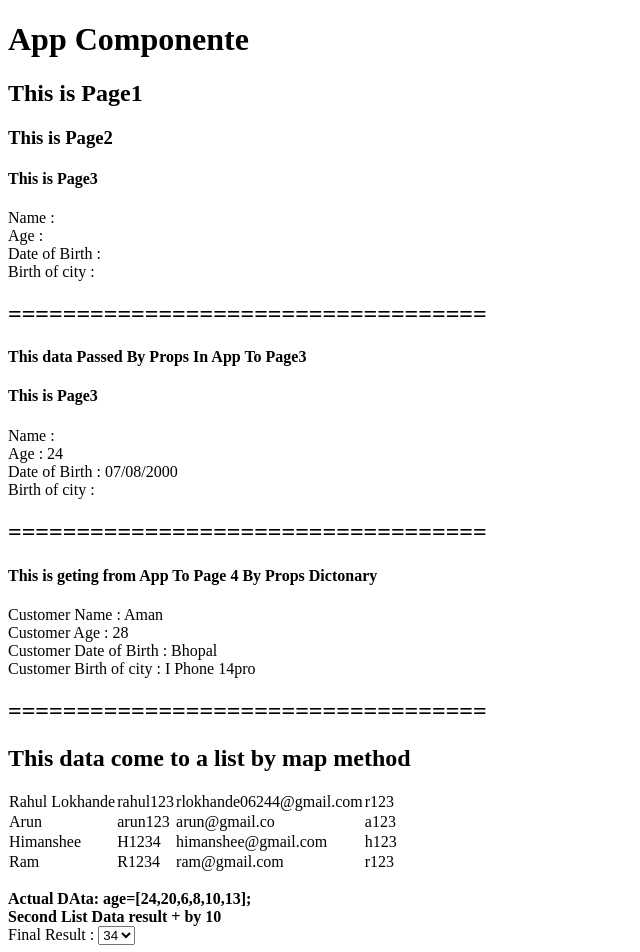
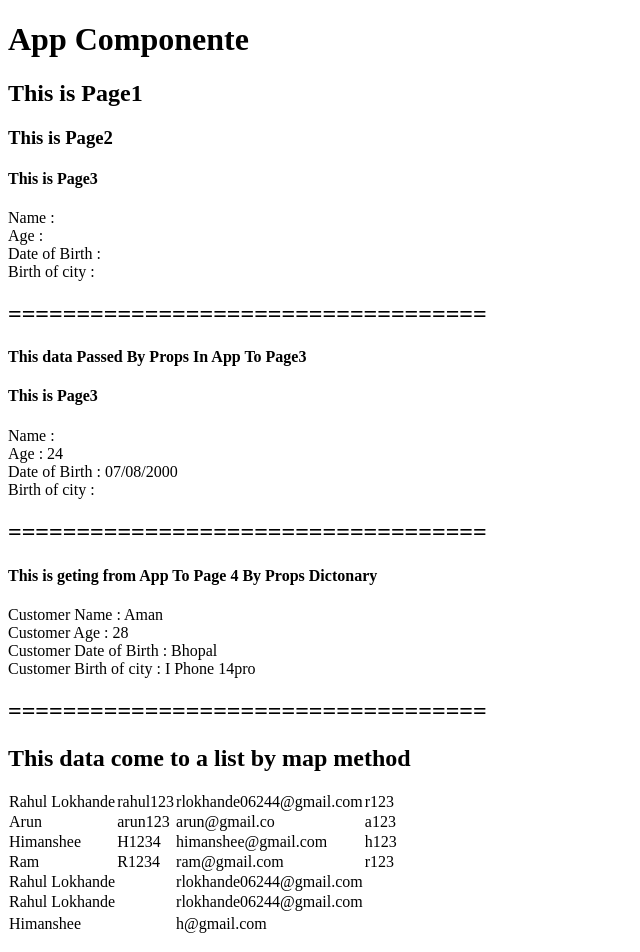
Before and after one commit to rahullokhande123/React_codes, a React (Vite) app: page / in a window 1280 px wide. Shown: the top 952 px of the page, without its empty margins (0-640 px from the left). Built offline with nearby package versions, Linux system fonts and the light colour scheme; data requests are answered from the project's data file.

Commit message:
React.js All Feture

```diff
--- a/db/db.json
+++ b/db/db.json
@@ -27,6 +27,24 @@
       "userid": "R1234",
       "email": "ram@gmail.com",
       "password": "r123"
+    },
+    {
+      "id": "d5af",
+      "name": "Rahul Lokhande",
+      "email": "rlokhande06244@gmail.com"
+    },
+    {
+      "id": "2b1b",
+      "name": "Rahul Lokhande",
+      "email": "rlokhande06244@gmail.com"
+    },
+    {
+      "id": "5df0"
+    },
+    {
+      "id": "51a9",
+      "name": "Himanshee",
+      "email": "h@gmail.com"
     }
   ]
 }
--- a/src/App.jsx
+++ b/src/App.jsx
@@ -72,6 +72,7 @@
   const [cnt,setCnt]=useState(0)
   const [mycnt,setMyCnt]=useState(1)
   const [mydata,setMydata]=useState([])
+  const [input,setInput]=useState({})
 
   const Inc=()=>{
     setCount(count+1)
@@ -124,6 +125,23 @@
       </>
     )
   })
+
+  // ========================================
+
+  const handlSubmit=()=>{
+    let url="http://localhost:3000/Student";
+    axios.post(url,input).then((res)=>{
+      alert("DATA Posted")
+
+    })
+  }
+
+  const handleInput=(e)=>{
+    let name=e.target.name
+    let value=e.target.value
+    setInput(values=>({...values,[name]:value}))
+    console.log(input)
+  }
 
   return(
 
@@ -202,7 +220,9 @@
     </table>
    <h2>=====================================</h2>
 
-
+      <input type="text" name="name" value={input.name} onChange={handleInput} />
+      <input type="text" name="email" value={input.email} onChange={handleInput} />
+      <button onClick={handlSubmit}>Submit</button>
 
     </>
   )
```
